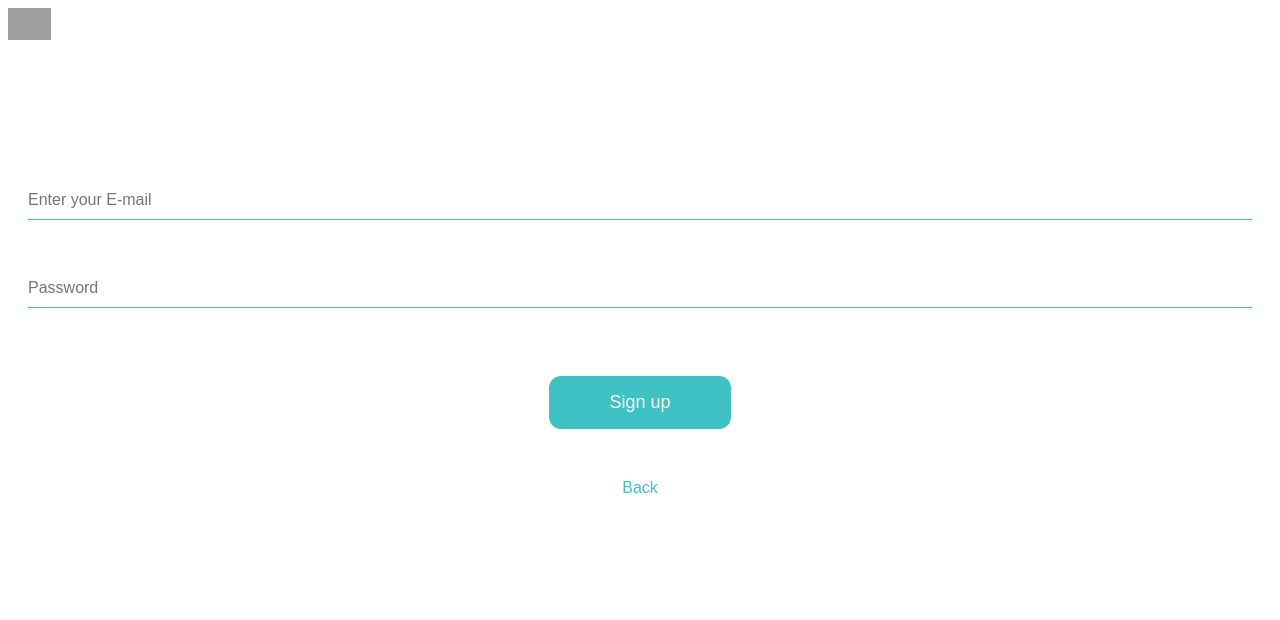
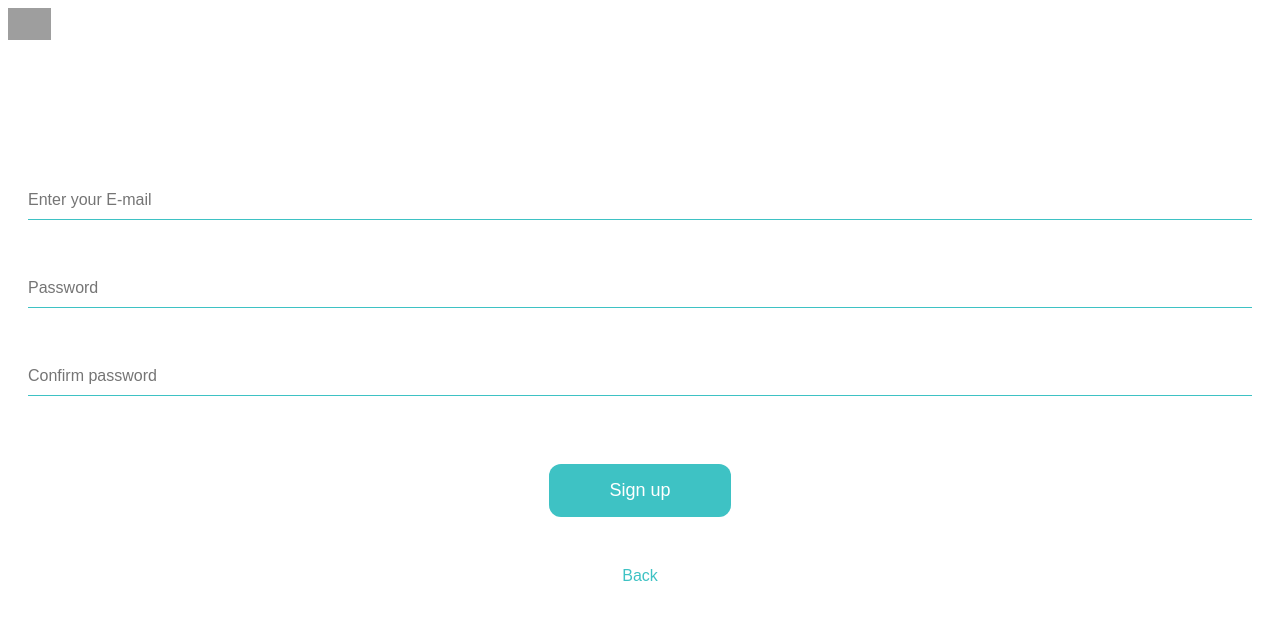
Before and after one commit to nikkypyra/capstone-project, a React (Create React App) app: page /signup in a window 1280 px wide. Shown: the top 620 px of the page. Built offline with nearby package versions, Linux system fonts and the light colour scheme; no server answers; grey boxes are pictures that could not be loaded.

Commit message:
add confirm password on signup

```diff
--- a/src/pages/Signup.js
+++ b/src/pages/Signup.js
@@ -12,7 +12,24 @@ SignUp.propTypes = {
 }
 
 export default function SignUp({ setProfile, signUp }) {
-  const { register, handleSubmit, errors, setError } = useForm()
+  const {
+    register,
+    handleSubmit,
+    errors,
+    setError,
+    triggerValidation,
+    getValues,
+    formState,
+  } = useForm()
+
+  const repeatVal = (passwordRepeat) =>
+    passwordRepeat === getValues().password || 'Passwords do not match'
+  const validateRepeat = () => {
+    if (formState.isSubmitted) {
+      triggerValidation({ name: 'passwordRepeat' })
+    }
+  }
+
   const history = useHistory()
 
   function onSubmit(data) {
@@ -54,13 +71,31 @@ export default function SignUp({ setProfile, signUp }) {
           </div>
           <div className="password">
             <input
-              ref={register({ required: true, minLength: 6 })}
+              ref={register({
+                required: true,
+                minLength: {
+                  value: 8,
+                  message: 'Password must have at least 8 characters',
+                },
+              })}
+              onChange={validateRepeat}
               type="password"
               name="password"
               placeholder="Password"
             />
             {errors.password && (
-              <Error>Password must be at least 6 characters long.</Error>
+              <Error>Password must be at least 8 characters long.</Error>
+            )}
+          </div>
+          <div>
+            <input
+              name="passwordRepeat"
+              type="password"
+              placeholder="Confirm password"
+              ref={register({ required: true, validate: repeatVal })}
+            />
+            {errors.passwordRepeat && (
+              <Error>{errors.passwordRepeat.message}</Error>
             )}
           </div>
           <div className="signup">
```
